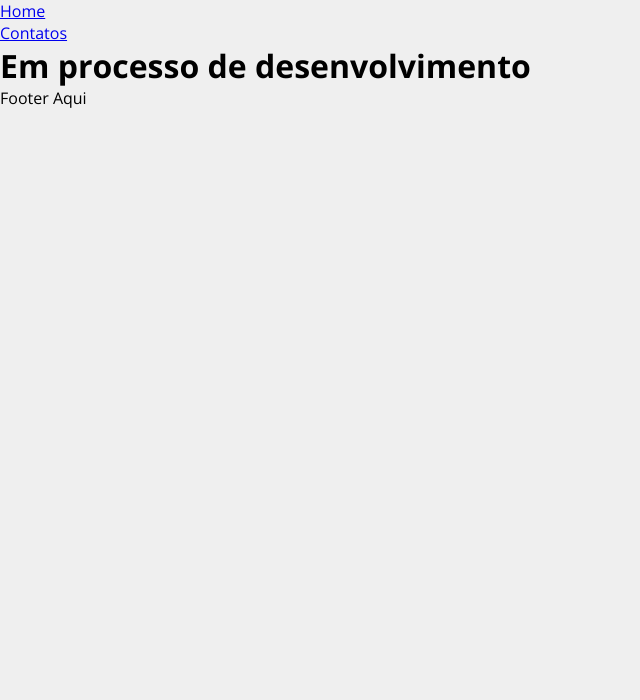
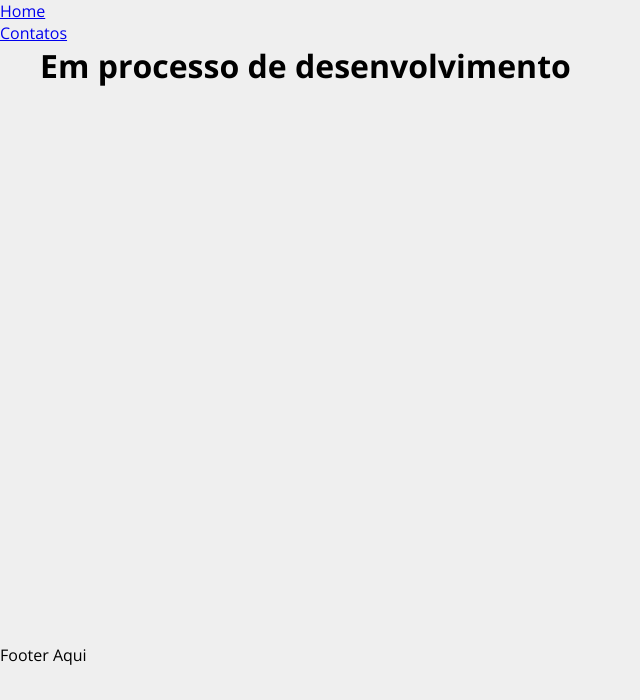
Before and after one commit to rodriggoshell/Financeiro, a React (Create React App) app: page /novosprojetos in a window 1280 px wide. Shown: the top 700 px of the page, without its empty margins (0-640 px from the left). Built offline with nearby package versions, Linux system fonts and the light colour scheme.

Commit message:
Mexendo.

```diff
--- a/src/App.js
+++ b/src/App.js
@@ -3,6 +3,8 @@
 import Sobre from './components/pages/Sobre';
 import Contatos from './components/pages/Contatos';
 import NovosProjetos from './components/pages/NovosProjetos';
+
+import Container from './components/layout/Container';
 
 function App() {
   return (
@@ -12,6 +14,7 @@
         <li><Link to="/contatos">Contatos</Link></li>
       </ul>
       <Switch>
+        <Container CustomClass="min-height">
           <Route exact path="/">
             <Home />
           </Route>
@@ -24,6 +27,7 @@
           <Route path="/novosprojetos">
            <NovosProjetos />
           </Route>
+        </Container>
       </Switch>
       <p>Footer Aqui</p>
     </Router>
--- a/src/components/layout/Container.js
+++ b/src/components/layout/Container.js
@@ -0,0 +1,9 @@
+import styles from './Container.module.css';
+
+function Container(props) {
+    return(
+     <div className={`${styles.container} ${styles[props.CustomClass]}`}>{props.children}</div>
+    );
+}
+
+export default Container;
--- /dev/null
+++ b/src/components/layout/Container.module.css
@@ -0,0 +1,20 @@
+.container {
+    width: 1200px;
+    display: flex;
+    justify-content: space-between;
+    margin: 0 auto;
+    flex-wrap: wrap;
+}
+
+.min-height {
+    min-height: 75%;
+}
+
+.start {
+    justify-content: flex-start;
+}
+
+.colmun {
+    flex-direction: column;
+    justify-content: flex-start;
+}
```
Lines whose indentation alone changed are shown as unchanged.
